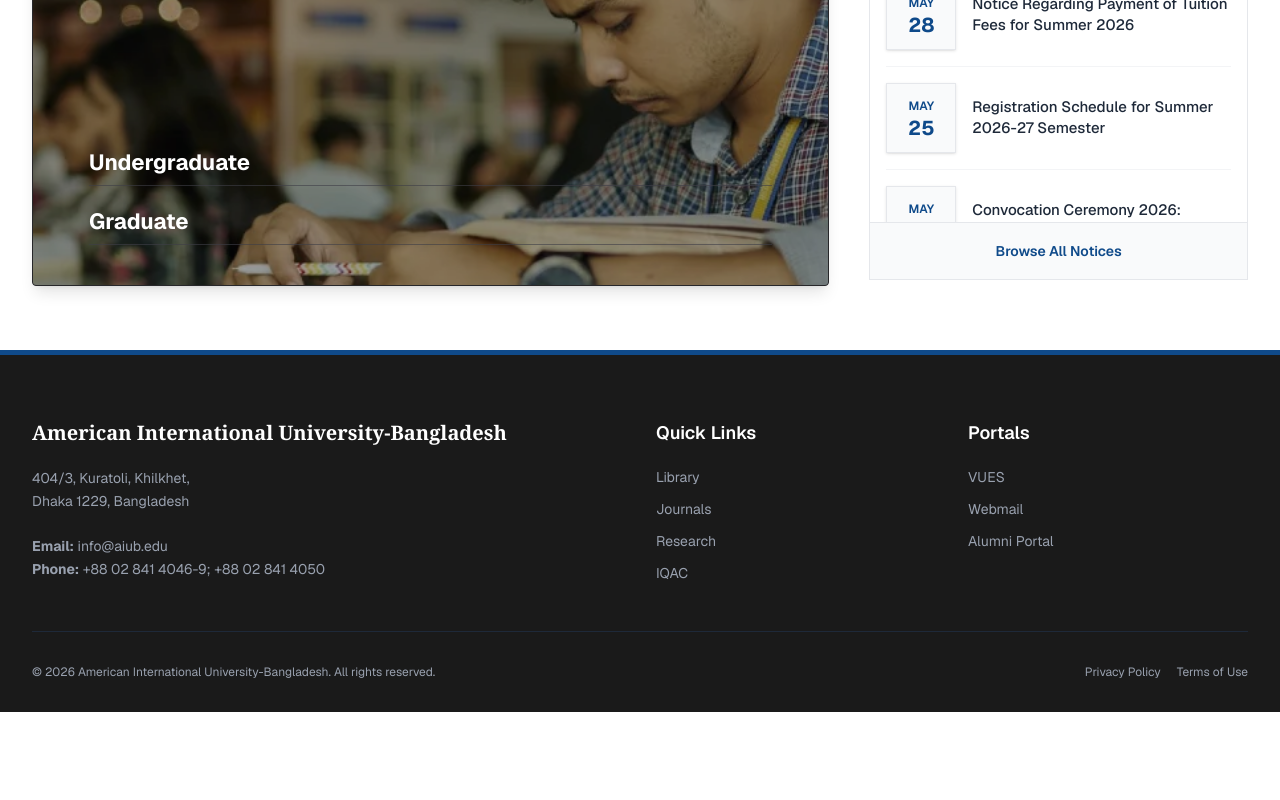
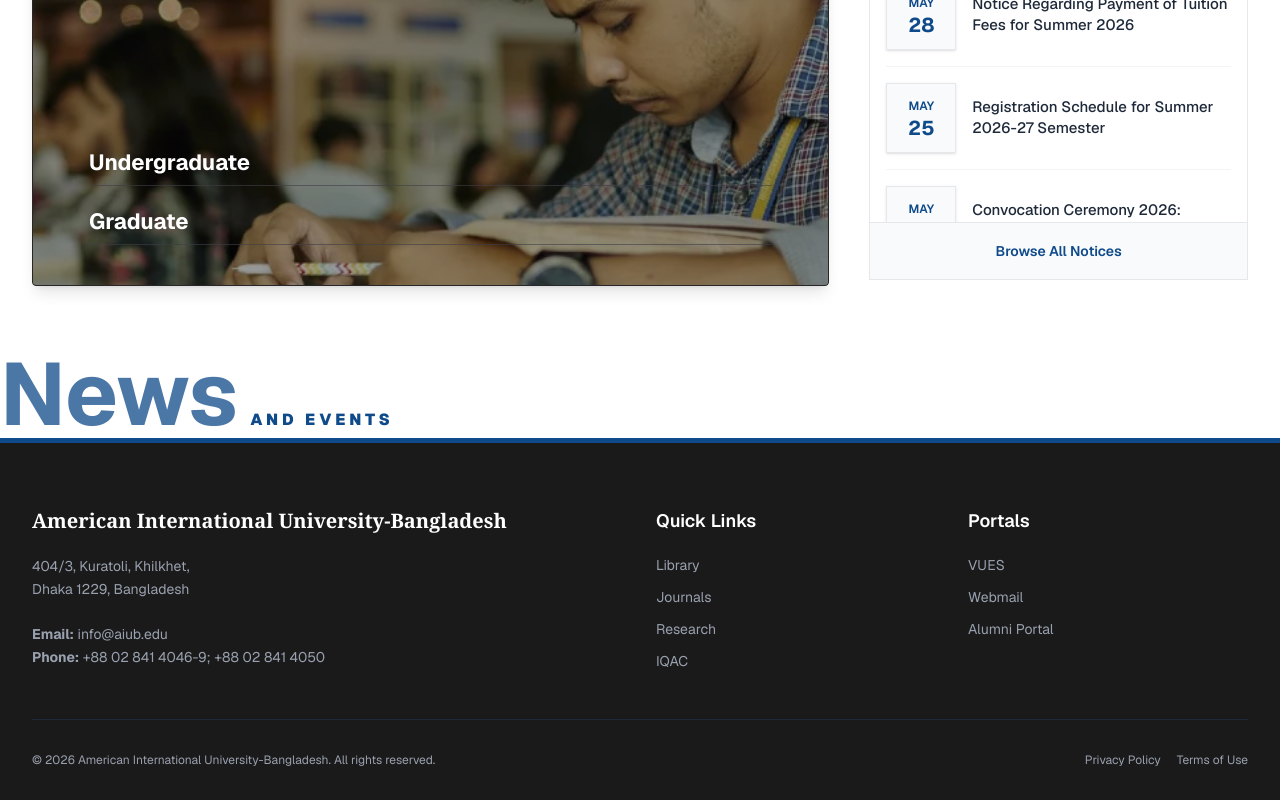
Before and after one commit to MostofaSeum/AiubHome, a Next.js app: page / in a window 1280 px wide. Shown: the part 1178-1978 px from the top of the page. Before the commit the page ends 1890 px from the top, so only its background shows below. Built offline with nearby package versions, Linux system fonts and the light colour scheme.

Commit message:
feat: initialize homepage UI with navigation and add motion and react-grid-layout dependencies

```diff
--- a/app/page.tsx
+++ b/app/page.tsx
@@ -6,6 +6,7 @@
 import 'swiper/css';
 import 'swiper/css/navigation';
 import 'swiper/css/effect-fade';
+
 import { Autoplay,Navigation, EffectFade } from 'swiper/modules';
 
 const TopHeader = ({ isScrolled }: { isScrolled: boolean }) => (
@@ -318,7 +319,7 @@
           />
 
 
-          {/* Top Title: YOUR PROGRAM */}
+          {/* Top Title */}
           <div className="relative z-10 text-center">
             <h3 className="text-[#edf1da] font-black tracking-[0.25em] text-sm md:text-base uppercase select-none">
               YOUR PROGRAM
@@ -512,6 +513,22 @@
     </div>
   );
 };
+
+const NewsAndEvents = () => {
+  return (
+    <div className="lg:col-span-2 flex flex-col justify-end">
+      <div className="flex items-baseline select-none relative">
+        <span className="text-[4rem] md:text-[5.5rem] font-bold text-[#0f4a8a] opacity-75 leading-none tracking-normal font-sans">
+          News
+        </span>
+        <h3 className="text-[#0f4a8a] font-black tracking-[0.25em] text-sm md:text-base uppercase ml-3 relative z-10">
+          And Events
+        </h3>
+      </div>
+    </div>
+  );
+};
+
 export default function Home() {
   const [isScrolled, setIsScrolled] = React.useState(false);
 
@@ -542,6 +559,7 @@
       <main className="flex-grow">
         <ImportantLinksBar />
         <FindYourProgramAndNotices/>
+        <NewsAndEvents/>
       </main>
       <Footer />
     </div>
--- a/package.json
+++ b/package.json
@@ -8,9 +8,11 @@
     "start": "next start"
   },
   "dependencies": {
+    "motion": "^12.40.0",
     "next": "16.2.6",
     "react": "19.2.4",
     "react-dom": "19.2.4",
+    "react-grid-layout": "^2.2.3",
     "swiper": "^12.2.0"
   },
   "devDependencies": {
```
Also changed, not shown: 1 other file (tests, documents, lock files or other folders).
